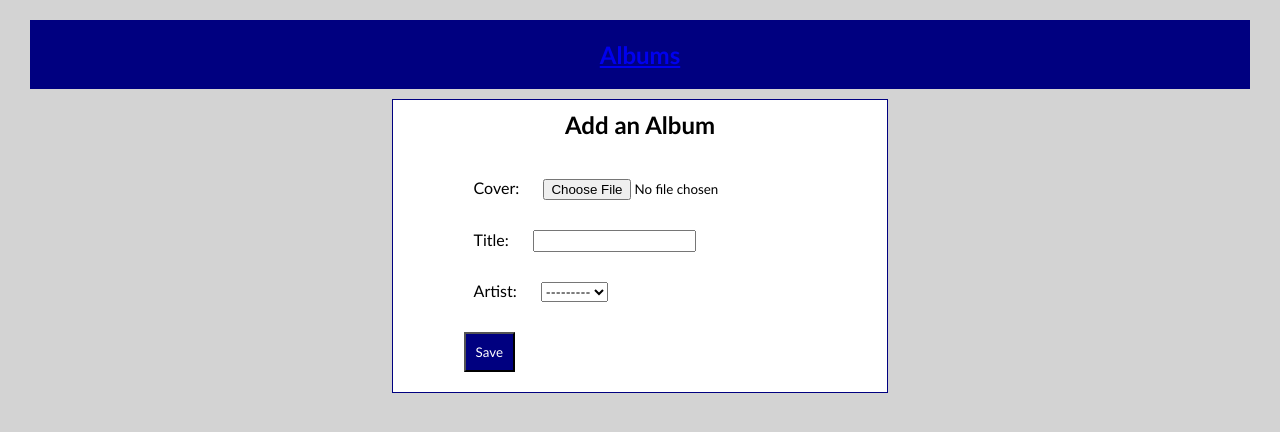
After one commit to Momentum-Team-15/django-music-CoreyBlevins, a Django app: page /album/new in a window 1280 px wide. The commit adds this page. Shown: the top 432 px of the page. Run offline with Django 4.2, Linux system fonts and the light colour scheme; data that the repository does not hold is empty.

Commit message:
edit and delete

```diff
--- a/config/urls.py
+++ b/config/urls.py
@@ -18,14 +18,17 @@ from django.urls import path, include
 from django.conf import settings
 from django.conf.urls.static import static
 from music import views
-from music.views import HomePageView
+from music.views import Cover
 
 urlpatterns = [
     path('admin/', admin.site.urls),
     path('accounts/', include('registration.backends.simple.urls')),
     path('', views.index, name="home"),
     path('album/<int:pk>', views.album_detail, name="album_detail"),
-    path("", HomePageView.as_view(), name="home"),
+    path('', Cover.as_view()),
+    path('album/new', views.create_album, name='create_album'),
+    path('album/<int:pk>/edit', views.album_edit, name='album_edit'),
+    path('album/<int:pk>/delete', views.delete_album, name='delete_album'),
 ]
 if settings.DEBUG:
     urlpatterns += static(settings.MEDIA_URL, document_root=settings.MEDIA_ROOT)
--- /dev/null
+++ b/music/forms.py
@@ -0,0 +1,7 @@
+from django import forms
+from .models import Album
+
+class PostForm(forms.ModelForm):
+    class Meta:
+        model = Album
+        fields = ('cover', 'title', 'artist')
--- a/music/views.py
+++ b/music/views.py
@@ -1,8 +1,8 @@
-from django.shortcuts import render
+from django.shortcuts import render, redirect, get_object_or_404
 from django.views.generic import ListView
 from .models import Album
+from music.forms import PostForm
 
-# Create your views here.
 def index(request):
     albums = Album.objects.all()
     return render(request, 'music/index.html', {'albums': albums})
@@ -11,6 +11,34 @@ def album_detail(request, pk):
     album = Album.objects.get(pk=pk)
     return render(request, 'music/album_detail.html', {'album': album})
 
-class HomePageView(ListView):
+def create_album(request):
+    if request.method == 'POST':
+        form = PostForm(request.POST, request.FILES)
+        if form.is_valid():
+            form.save()
+            return redirect("home")
+    else:
+        form = PostForm()
+    return render(request, 'music/create_album.html', {'form': form})
+
+def album_edit(request, pk):
+    album = get_object_or_404(Album, pk=pk)
+    if request.method == "POST":
+        form = PostForm(request.POST, request.FILES, instance=album)
+        if form.is_valid():
+            album = form.save()
+            return redirect('album_detail', pk=album.pk)
+    else:
+        form = PostForm(instance=album)
+    return render(request, 'music/album_edit.html', {'form': form})
+
+def delete_album(request, pk):
+    album = get_object_or_404(Album, pk=pk)
+    if request.method == "POST":
+        album.delete()
+        return redirect("home")
+    return render(request, "music/delete_album.html")
+
+class Cover(ListView):
     model = Album
     template_name = "base.html"
--- a/static/css/style.css
+++ b/static/css/style.css
@@ -1,4 +1,80 @@
 * {
     box-sizing: border-box;
+    margin:10px;
+    font-family: 'Gill Sans', 'Gill Sans MT', Calibri, 'Trebuchet MS', sans-serif;
+}
+body {
+    background: lightgray;
+}
+#home-header,
+#home-header h2 a:visited {
     text-align: center;
+    background: navy;
+    color: white;
+    padding: 10px;
 }
+.button {
+    background: navy;
+    color: white;
+    padding: 10px;
+}
+.create {
+    float: right;
+}
+#albums {
+    display: grid;
+    grid-template-columns: 50% 50%;
+    margin-top: 30px;
+}
+.album-box {
+    border: 1px solid navy;
+    background: white;
+    display: flex;
+}
+.album-images {
+    border: 1px solid navy;
+    width: 200px;
+    height: auto;
+    object-fit: cover;
+}
+.album-text,
+.album-text a:visited {
+    color: black;
+}
+.detail-images {
+    border: 1px solid navy;
+}
+#create-form {
+    display: flex;
+    align-items: center;
+    flex-direction: column;
+    border: 1px solid navy;
+    background: white;
+    width: 40%;
+    margin: auto;
+}
+#album-detail {
+    display: flex;
+    flex-direction: column;
+    align-items: center;
+    border: 1px solid navy;
+    background: white;
+    width: 40%;
+    margin: auto;
+    margin-top: 30px;
+    padding: 20px;
+}
+.buttons {
+    display: flex;
+    justify-content: center;
+}
+.delete {
+    display: flex;
+    align-items: center;
+    flex-direction: column;
+    border: 1px solid navy;
+    background: white;
+    width: 40%;
+    margin: auto;
+    margin-top: 50px;
+}
--- a/templates/base.html
+++ b/templates/base.html
@@ -9,7 +9,10 @@
     <title>Document</title>
 </head>
 <body>
-    <h2 id="home-header"> Albums </h2>
+    <header id=home-header>
+    <h2><a href="/"> Albums</a></h2>
+    </header>
+
     {% block content %}
 
     {% endblock %}
--- /dev/null
+++ b/templates/music/create_album.html
@@ -0,0 +1,13 @@
+{% extends 'base.html' %}
+{% block content %}
+<div id="create-form">
+    <h2>Add an Album</h2>
+
+    <form method="post" enctype="multipart/form-data">
+        {% csrf_token %}
+        {{ form.as_p }}
+        <button class="button" type="submit">Save</button>
+    </form>
+</div>
+
+{% endblock %}
```
Also changed, not shown: templates/music/album_detail.html (+12 -1 lines), templates/music/album_edit.html (added, +11 -0 lines), templates/music/delete_album.html (added, +12 -0 lines), templates/music/index.html (+24 -5 lines), music/migrations/0008_alter_album_cover.py (added), music/migrations/0009_alter_album_cover.py (added), music/migrations/0010_alter_album_cover.py (added).
